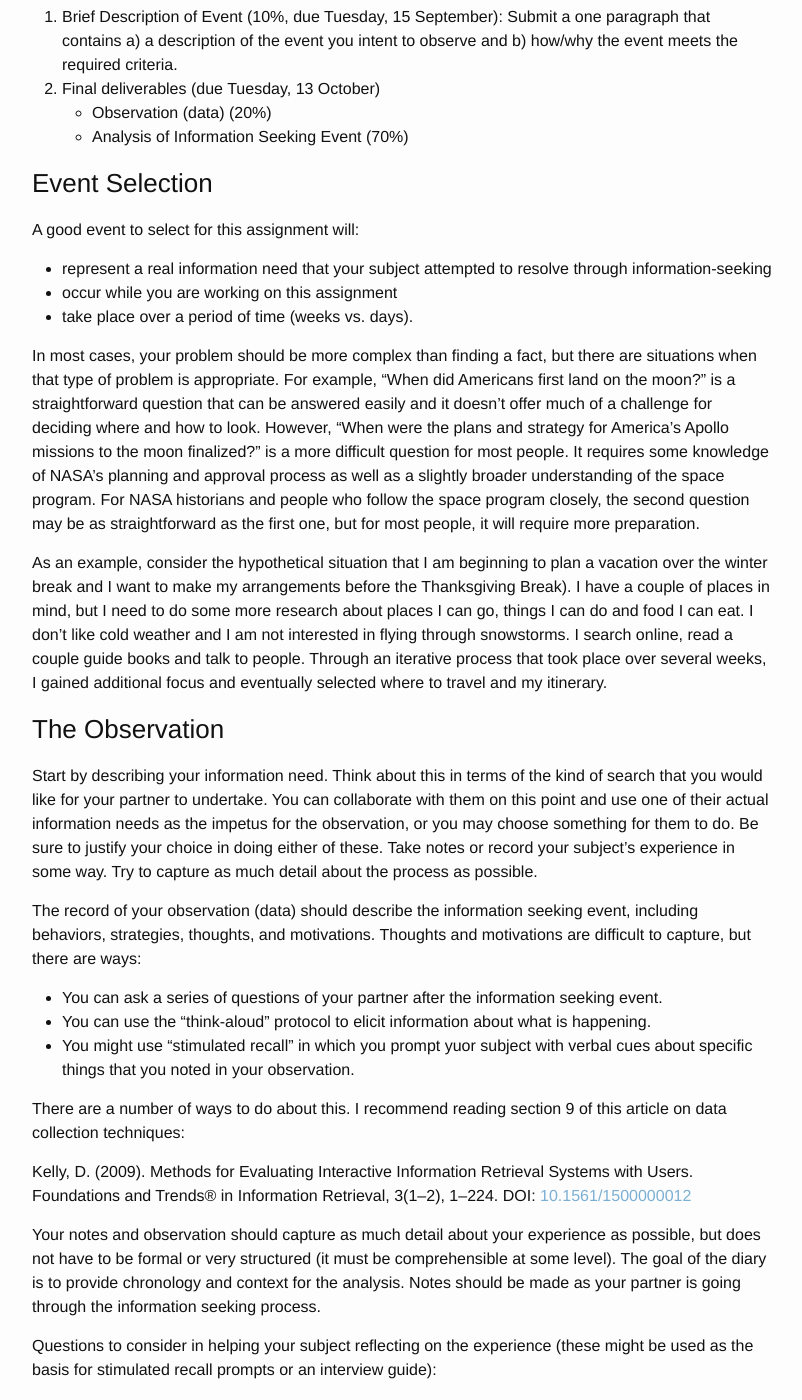
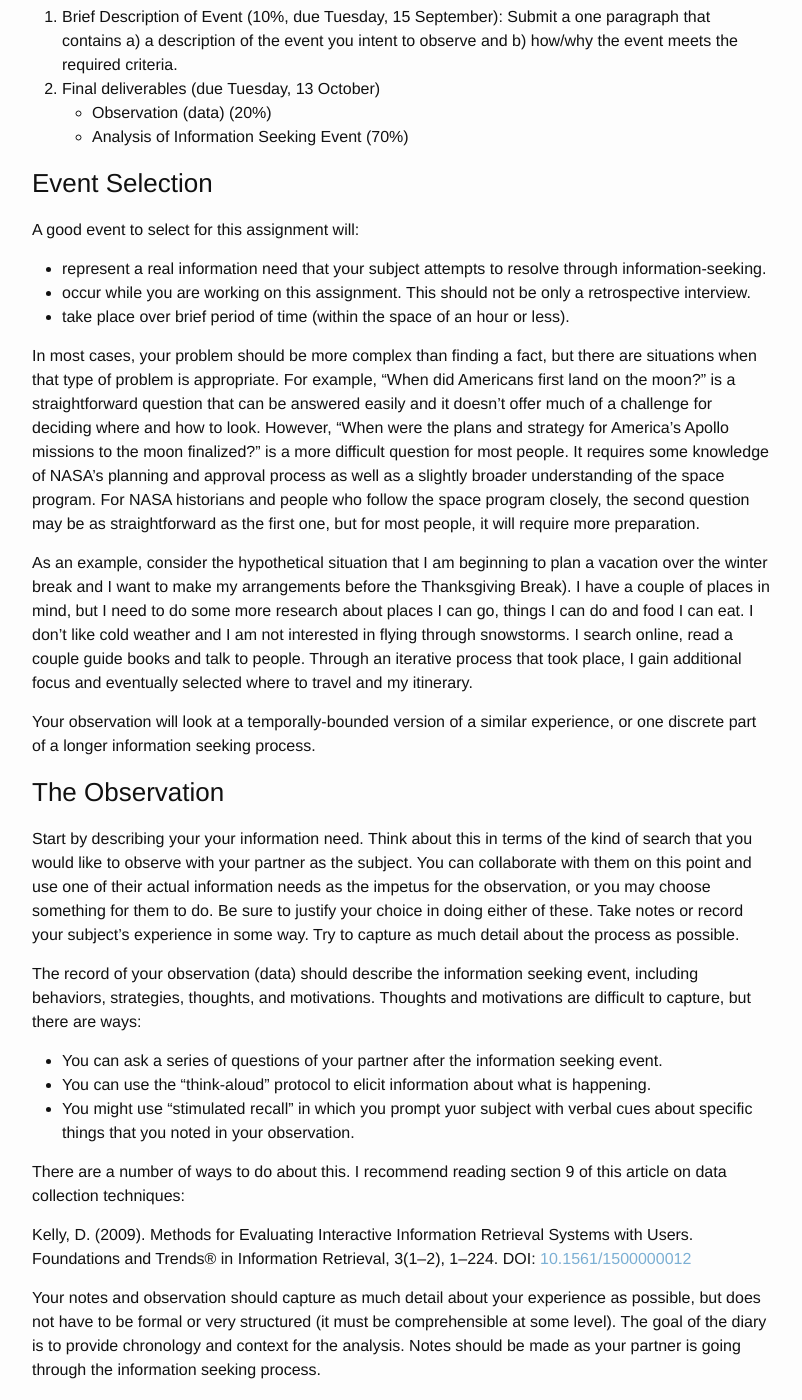
Before and after one commit to jdmar3/inls718, a Jekyll site: the page built from assignments.md, in a window 1280 px wide and 1400 px high, scrolled down 1632 px. Shown: the whole window, without its empty margins (238-1040 px from the left). Built offline with Jekyll 4.4.1, drawn with Linux system fonts in a browser that asks for light colours.

Commit message:
fix problematic language in assignment 1

```diff
--- a/assignments.md
+++ b/assignments.md
@@ -74,10 +74,10 @@ The objective of this assignment is to observe in detail and reflect upon a conc
 
 A good event to select for this assignment will:
 
--   represent a real information need that your subject attempted to resolve
-    through information-seeking
--   occur while you are working on this assignment
--   take place over a period of time (weeks vs. days).
+-   represent a real information need that your subject attempts to resolve
+    through information-seeking.
+-   occur while you are working on this assignment. This should not be only a retrospective interview.
+-   take place over brief period of time (within the space of an hour or less).
 
 In most cases, your problem should be more complex than finding a fact, but there are situations when that type of problem is appropriate.
 For example, "When did Americans first land on the moon?" is a straightforward question that can be answered easily and it doesn't offer much of a challenge for deciding where and how to look.
@@ -89,12 +89,14 @@ As an example, consider the hypothetical situation that I am beginning to plan a
 I have a couple of places in mind, but I need to do some more research about places I can go, things I can do and food I can eat.
 I don't like cold weather and I am not interested in flying through snowstorms.
 I search online, read a couple guide books and talk to people.
-Through an iterative process that took place over several weeks, I gained additional focus and eventually selected where to travel and my itinerary.
+Through an iterative process that took place, I gain additional focus and eventually selected where to travel and my itinerary.
+
+Your observation will look at a temporally-bounded version of a similar experience, or one discrete part of a longer information seeking process.
 
 ### The Observation
 
-Start by describing your information need.
-Think about this in terms of the kind of search that you would like for your partner to undertake.
+Start by describing your your information need.
+Think about this in terms of the kind of search that you would like to observe with your partner as the subject.
 You can collaborate with them on this point and use one of their actual information needs as the impetus for the observation, or you may choose something for them to do.
 Be sure to justify your choice in doing either of these.
 Take notes or record your subject's experience in some way.
```
